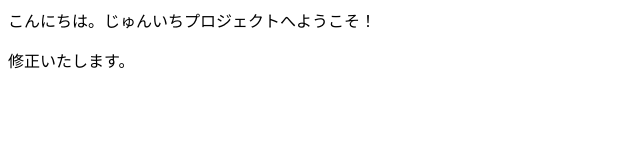
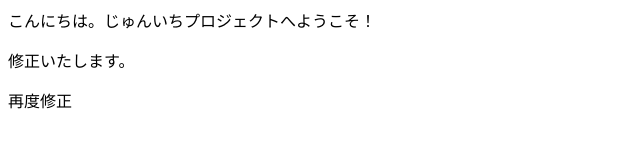
Before and after one commit to junjapan/junichiProject, a plain HTML site: page index.html in a window 1280 px wide. Shown: the whole page, without its empty margins (0-640 px from the left). Drawn offline with Linux system fonts and the light colour scheme.

Commit message:
再度修正

```diff
--- a/index.html
+++ b/index.html
@@ -9,5 +9,6 @@
 	<body>
 		こんにちは。じゅんいちプロジェクトへようこそ！
 		<p>修正いたします。</p>
+		<p>再度修正</p>
 	</body>
 </html>
```
